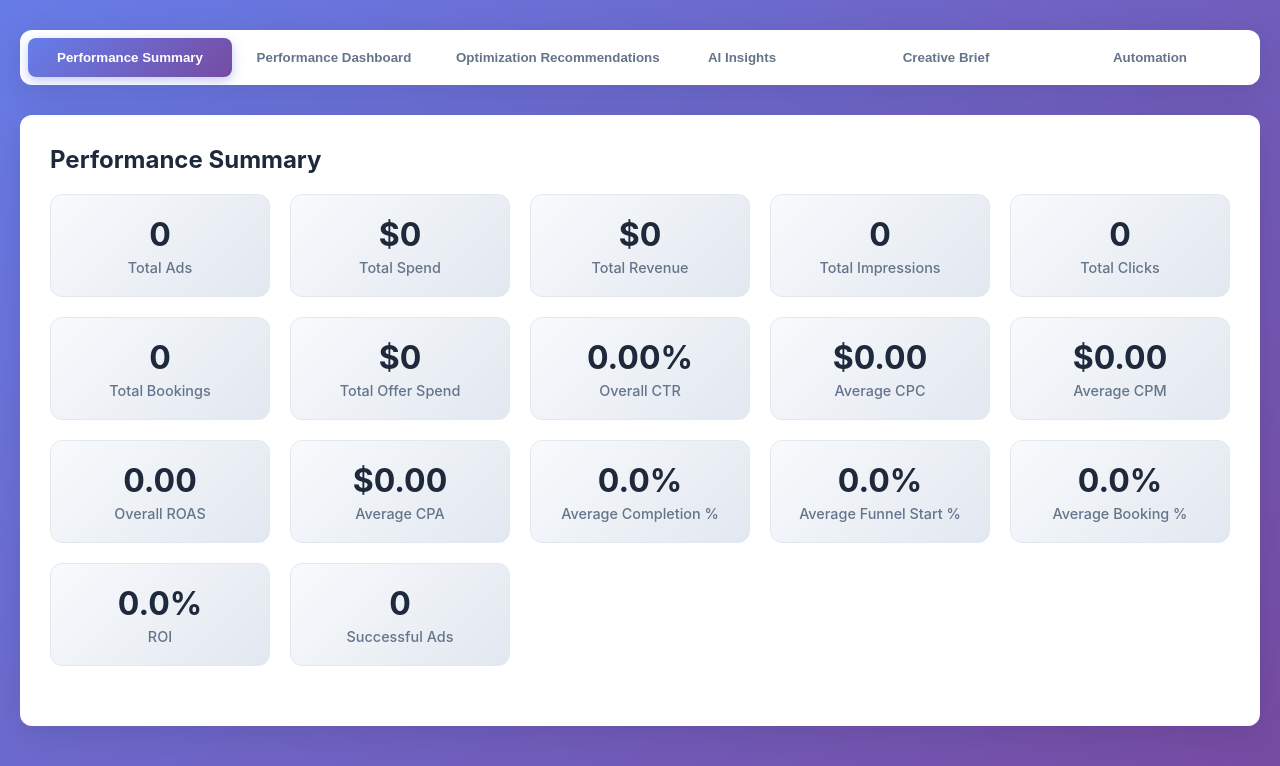
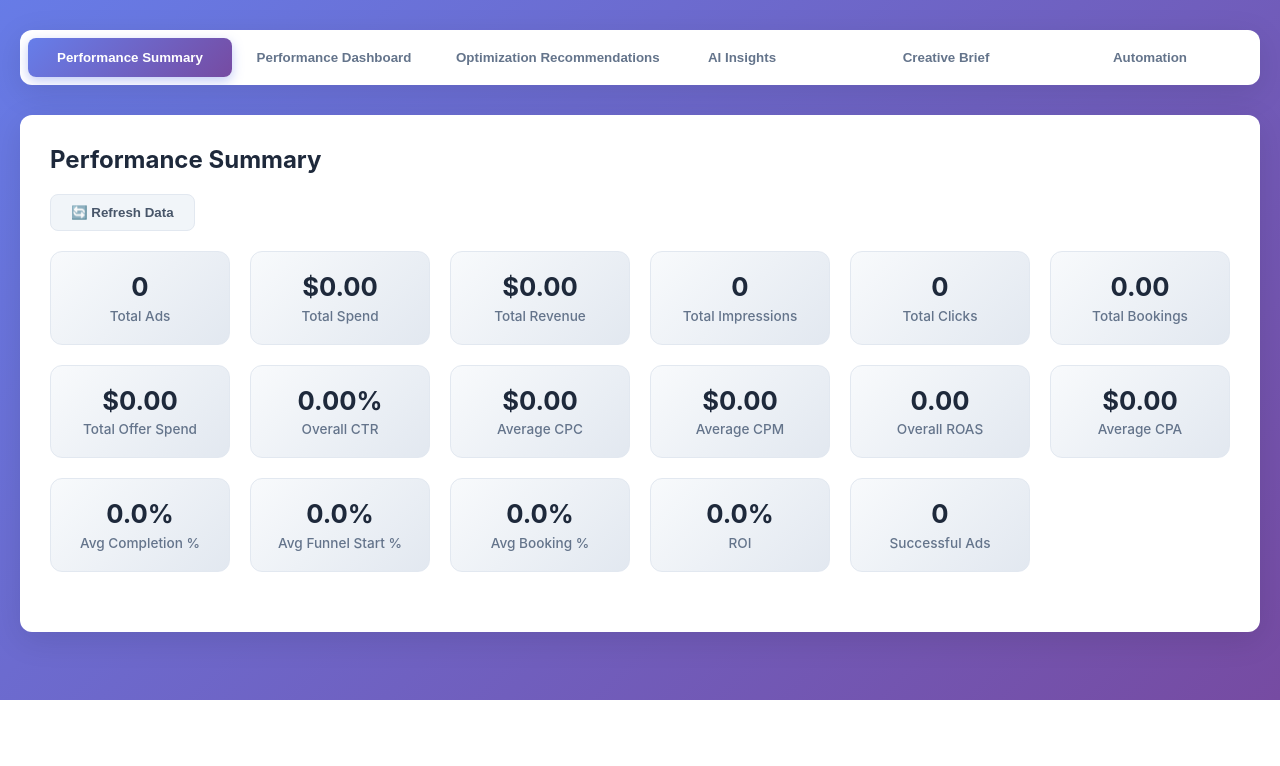
Before and after one commit to novelrahman-dev/facebook-optimization-tool, a Flask app: page / in a window 1280 px wide. Shown: the part 100-866 px from the top of the page. After the commit the page ends 800 px from the top, so only its background shows below. Run offline with Flask 3, Linux system fonts and the light colour scheme.

Commit message:
Update enhanced_dashboard.html

```diff
--- a/templates/enhanced_dashboard.html
+++ b/templates/enhanced_dashboard.html
@@ -92,7 +92,7 @@
 
         .metrics-grid {
             display: grid;
-            grid-template-columns: repeat(auto-fit, minmax(200px, 1fr));
+            grid-template-columns: repeat(auto-fit, minmax(180px, 1fr));
             gap: 20px;
             margin-bottom: 30px;
         }
@@ -112,15 +112,17 @@
         }
 
         .metric-value {
-            font-size: 2rem;
+            font-size: 1.6rem;
             font-weight: 700;
             color: #1e293b;
             margin-bottom: 5px;
+            word-break: break-word;
+            line-height: 1.2;
         }
 
         .metric-label {
             color: #64748b;
-            font-size: 0.9rem;
+            font-size: 0.85rem;
             font-weight: 500;
         }
 
@@ -173,6 +175,12 @@
             background: white;
             color: #667eea;
             box-shadow: 0 2px 4px rgba(0,0,0,0.1);
+        }
+
+        .refresh-controls {
+            display: flex;
+            gap: 10px;
+            align-items: center;
         }
 
         .table-container {
@@ -579,12 +587,12 @@
             }
 
             .metrics-grid {
-                grid-template-columns: repeat(auto-fit, minmax(150px, 1fr));
+                grid-template-columns: repeat(auto-fit, minmax(140px, 1fr));
                 gap: 15px;
             }
 
             .metric-value {
-                font-size: 1.5rem;
+                font-size: 1.3rem;
             }
 
             .dashboard-controls {
@@ -630,6 +638,10 @@
         <!-- Performance Summary Tab -->
         <div id="performance-summary" class="tab-content active">
             <h2 style="margin-bottom: 20px; color: #1e293b;">Performance Summary</h2>
+            <div class="refresh-controls" style="margin-bottom: 20px;">
+                <button class="btn btn-secondary" onclick="refreshData()">🔄 Refresh Data</button>
+                <span id="refresh-status" style="color: #64748b; font-weight: 600;"></span>
+            </div>
             <div class="metrics-grid" id="summary-metrics">
                 <!-- Metrics will be loaded here -->
             </div>
@@ -666,6 +678,7 @@
                             <th>CPM</th>
                             <th>Funnel Start %</th>
                             <th>Booking %</th>
+                            <th>Appointment Completion %</th>
                             <th>Bookings</th>
                             <th>CPA</th>
                             <th>ROAS</th>
@@ -692,6 +705,7 @@
                             <th>CPM</th>
                             <th>Funnel Start %</th>
                             <th>Booking %</th>
+                            <th>Appointment Completion %</th>
                             <th>Bookings</th>
                             <th>CPA</th>
                             <th>ROAS</th>
@@ -1001,6 +1015,46 @@
             }
         }
 
+        // Refresh data
+        async function refreshData() {
+            const statusSpan = document.getElementById('refresh-status');
+            statusSpan.textContent = 'Refreshing...';
+
+            try {
+                const response = await fetch('/api/refresh-data');
+                const result = await response.json();
+
+                if (result.status === 'success') {
+                    statusSpan.textContent = '✅ Data refreshed successfully';
+                    // Reload current tab data
+                    const activeTab = document.querySelector('.tab.active');
+                    if (activeTab) {
+                        const tabName = activeTab.textContent.toLowerCase().replace(/\s+/g, '-');
+                        if (tabName.includes('performance-summary')) {
+                            loadPerformanceSummary();
+                        } else if (tabName.includes('performance-dashboard')) {
+                            loadPerformanceDashboard();
+                        } else if (tabName.includes('optimization')) {
+                            loadOptimizationRecommendations();
+                        }
+                    }
+                } else {
+                    statusSpan.textContent = '❌ Refresh failed';
+                }
+
+                // Clear status after 5 seconds
+                setTimeout(() => {
+                    statusSpan.textContent = '';
+                }, 5000);
+
+            } catch (error) {
+                statusSpan.textContent = '❌ Refresh error';
+                setTimeout(() => {
+                    statusSpan.textContent = '';
+                }, 5000);
+            }
+        }
+
         // Load performance summary
         async function loadPerformanceSummary() {
             try {
@@ -1014,11 +1068,11 @@
                         <div class="metric-label">Total Ads</div>
                     </div>
                     <div class="metric-card">
-                        <div class="metric-value">$${data.total_spend.toLocaleString()}</div>
+                        <div class="metric-value">$${data.total_spend.toLocaleString(undefined, {minimumFractionDigits: 2, maximumFractionDigits: 2})}</div>
                         <div class="metric-label">Total Spend</div>
                     </div>
                     <div class="metric-card">
-                        <div class="metric-value">$${data.total_revenue.toLocaleString()}</div>
+                        <div class="metric-value">$${data.total_revenue.toLocaleString(undefined, {minimumFractionDigits: 2, maximumFractionDigits: 2})}</div>
                         <div class="metric-label">Total Revenue</div>
                     </div>
                     <div class="metric-card">
@@ -1030,11 +1084,11 @@
                         <div class="metric-label">Total Clicks</div>
                     </div>
                     <div class="metric-card">
-                        <div class="metric-value">${data.total_bookings}</div>
+                        <div class="metric-value">${data.total_bookings.toLocaleString(undefined, {minimumFractionDigits: 2, maximumFractionDigits: 2})}</div>
                         <div class="metric-label">Total Bookings</div>
                     </div>
                     <div class="metric-card">
-                        <div class="metric-value">$${data.total_offer_spend.toLocaleString()}</div>
+                        <div class="metric-value">$${data.total_offer_spend.toLocaleString(undefined, {minimumFractionDigits: 2, maximumFractionDigits: 2})}</div>
                         <div class="metric-label">Total Offer Spend</div>
                     </div>
                     <div class="metric-card">
@@ -1059,15 +1113,15 @@
                     </div>
                     <div class="metric-card">
                         <div class="metric-value">${(data.avg_completion_rate * 100).toFixed(1)}%</div>
-                        <div class="metric-label">Average Completion %</div>
+                        <div class="metric-label">Avg Completion %</div>
                     </div>
                     <div class="metric-card">
                         <div class="metric-value">${data.avg_funnel_start_rate.toFixed(1)}%</div>
-                        <div class="metric-label">Average Funnel Start %</div>
+                        <div class="metric-label">Avg Funnel Start %</div>
                     </div>
                     <div class="metric-card">
                         <div class="metric-value">${data.avg_booking_rate.toFixed(1)}%</div>
-                        <div class="metric-label">Average Booking %</div>
+                        <div class="metric-label">Avg Booking %</div>
                     </div>
                     <div class="metric-card">
                         <div class="metric-value">${data.roi.toFixed(1)}%</div>
@@ -1111,7 +1165,7 @@
                             ${ad.ad_name}
                         </td>
                         <td>${ad.ad_count}</td>
-                        <td>$${ad.spend.toLocaleString()}</td>
+                        <td>$${ad.spend.toLocaleString(undefined, {minimumFractionDigits: 2, maximumFractionDigits: 2})}</td>
                         <td>${ad.impressions.toLocaleString()}</td>
                         <td>${ad.clicks.toLocaleString()}</td>
                         <td class="${ad.success_criteria.ctr_good ? 'metric-good' : 'metric-bad'}">${ad.ctr.toFixed(2)}%</td>
@@ -1119,7 +1173,8 @@
                         <td class="${ad.success_criteria.cpm_good ? 'metric-good' : 'metric-bad'}">$${ad.cpm.toFixed(2)}</td>
                         <td class="${ad.success_criteria.funnel_start_good ? 'metric-good' : 'metric-bad'}">${ad.funnel_start_rate.toFixed(1)}%</td>
                         <td class="${ad.success_criteria.booking_conversion_good ? 'metric-good' : 'metric-bad'}">${ad.booking_conversion_rate.toFixed(1)}%</td>
-                        <td>${ad.bookings}</td>
+                        <td>${(ad.completion_rate * 100).toFixed(1)}%</td>
+                        <td>${ad.bookings.toLocaleString(undefined, {minimumFractionDigits: 2, maximumFractionDigits: 2})}</td>
                         <td class="${ad.success_criteria.cpa_good ? 'metric-good' : 'metric-bad'}">$${ad.cpa.toFixed(2)}</td>
                         <td class="${ad.success_criteria.roas_good ? 'metric-good' : 'metric-bad'}">${ad.roas.toFixed(2)}</td>
                     </tr>
@@ -1148,7 +1203,7 @@
                             <td class="sticky" style="padding-left: 30px; max-width: 200px; overflow: hidden; text-overflow: ellipsis;" title="${ad.ad_name}">
                                 ${ad.ad_name}
                             </td>
-                            <td>$${ad.spend.toLocaleString()}</td>
+                            <td>$${ad.spend.toLocaleString(undefined, {minimumFractionDigits: 2, maximumFractionDigits: 2})}</td>
                             <td>${ad.impressions.toLocaleString()}</td>
                             <td>${ad.clicks.toLocaleString()}</td>
                             <td class="${ad.success_criteria.ctr_good ? 'metric-good' : 'metric-bad'}">${ad.ctr.toFixed(2)}%</td>
@@ -1156,7 +1211,8 @@
                             <td class="${ad.success_criteria.cpm_good ? 'metric-good' : 'metric-bad'}">$${ad.cpm.toFixed(2)}</td>
                             <td class="${ad.success_criteria.funnel_start_good ? 'metric-good' : 'metric-bad'}">${ad.funnel_start_rate.toFixed(1)}%</td>
                             <td class="${ad.success_criteria.booking_conversion_good ? 'metric-good' : 'metric-bad'}">${ad.booking_conversion_rate.toFixed(1)}%</td>
-                            <td>${ad.bookings}</td>
+                            <td>${(ad.completion_rate * 100).toFixed(1)}%</td>
+                            <td>${ad.bookings.toLocaleString(undefined, {minimumFractionDigits: 2, maximumFractionDigits: 2})}</td>
                             <td class="${ad.success_criteria.cpa_good ? 'metric-good' : 'metric-bad'}">$${ad.cpa.toFixed(2)}</td>
                             <td class="${ad.success_criteria.roas_good ? 'metric-good' : 'metric-bad'}">${ad.roas.toFixed(2)}</td>
                         </tr>
@@ -1173,7 +1229,7 @@
                             <td class="sticky" style="max-width: 200px; overflow: hidden; text-overflow: ellipsis;" title="${adgroup.ad_set_name}">
                                 ${adgroup.ad_set_name}
                             </td>
-                            <td>$${adgroup.spend.toLocaleString()}</td>
+                            <td>$${adgroup.spend.toLocaleString(undefined, {minimumFractionDigits: 2, maximumFractionDigits: 2})}</td>
                             <td>${adgroup.impressions.toLocaleString()}</td>
                             <td>${adgroup.clicks.toLocaleString()}</td>
                             <td>${adgroup.ctr.toFixed(2)}%</td>
@@ -1181,7 +1237,8 @@
                             <td>$${adgroup.cpm.toFixed(2)}</td>
                             <td>${adgroup.funnel_start_rate.toFixed(1)}%</td>
                             <td>${adgroup.booking_conversion_rate.toFixed(1)}%</td>
-                            <td>${adgroup.bookings}</td>
+                            <td>${(adgroup.completion_rate * 100).toFixed(1)}%</td>
+                            <td>${adgroup.bookings.toLocaleString(undefined, {minimumFractionDigits: 2, maximumFractionDigits: 2})}</td>
                             <td>$${adgroup.cpa.toFixed(2)}</td>
                             <td>${adgroup.roas.toFixed(2)}</td>
                         </tr>
@@ -1244,7 +1301,7 @@
                             <div><strong>ROAS:</strong> ${rec.roas.toFixed(2)}</div>
                             <div><strong>CPA:</strong> $${rec.cpa.toFixed(2)}</div>
                             <div><strong>CTR:</strong> ${rec.ctr.toFixed(2)}%</div>
-                            <div><strong>Bookings:</strong> ${rec.bookings}</div>
+                            <div><strong>Bookings:</strong> ${rec.bookings.toLocaleString(undefined, {minimumFractionDigits: 2, maximumFractionDigits: 2})}</div>
                         </div>
                     </div>
                 `).join('');
```
